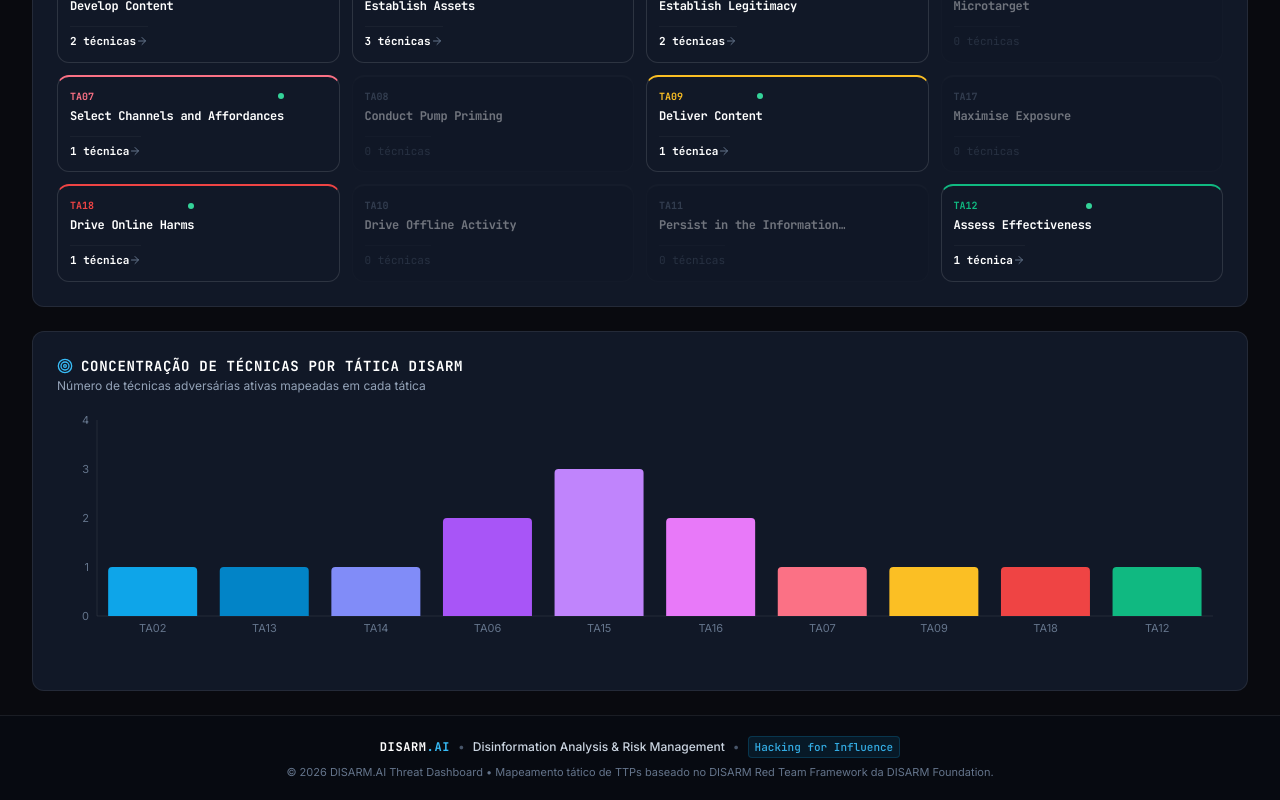
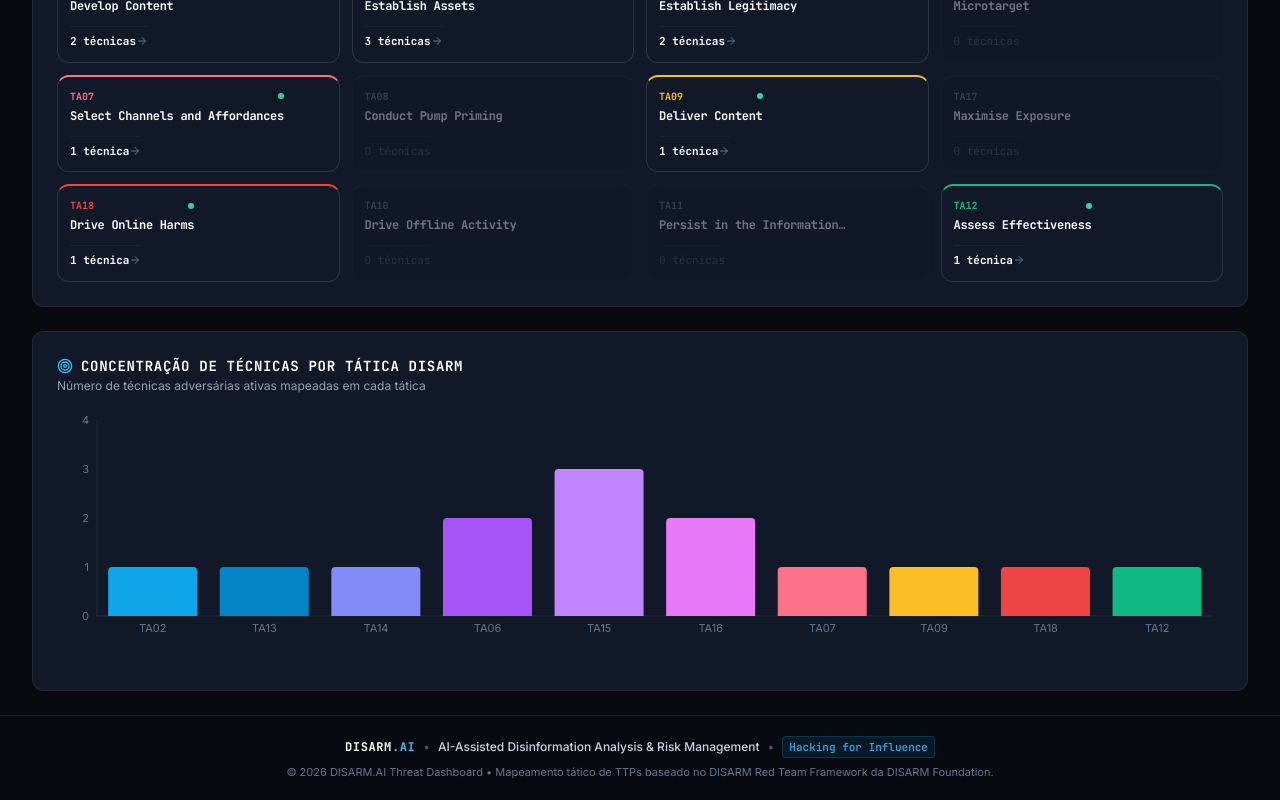
Before and after one commit to cybersailor-war/disarm-threat-dashboard, a React (Vite) app: page / in a window 1280 px wide. Shown: the part 980-1780 px from the top of the page. Built offline with nearby package versions, Linux system fonts and the light colour scheme.

Commit message:
feat: atualizar subtitulo institucional para AI-Assisted Disinformation Analysis & Risk Management

```diff
--- a/src/App.tsx
+++ b/src/App.tsx
@@ -431,7 +431,7 @@ export const App: React.FC = () => {
             </span>
             <span className="text-slate-600">•</span>
             <span className="text-slate-300 font-medium">
-              Disinformation Analysis &amp; Risk Management
+              AI-Assisted Disinformation Analysis &amp; Risk Management
             </span>
             <span className="text-slate-600">•</span>
             <span className="text-sky-400/90 font-medium font-mono text-[11px] px-1.5 py-0.5 rounded bg-sky-500/10 border border-sky-500/20">
--- a/src/components/Header.tsx
+++ b/src/components/Header.tsx
@@ -85,7 +85,7 @@ export const Header: React.FC<HeaderProps> = ({
                 </span>
               </div>
               <p className="text-[11px] text-slate-300 font-sans tracking-tight leading-tight mt-0.5">
-                Disinformation Analysis &amp; Risk Management <span className="text-slate-500">•</span>{' '}
+                AI-Assisted Disinformation Analysis &amp; Risk Management <span className="text-slate-500">•</span>{' '}
                 <span className="text-sky-300/90 font-medium">Hacking for Influence</span>
               </p>
             </div>
```
Also changed, not shown: index.html (+2 -2 lines), 1 other file (tests, documents, lock files or other folders).
